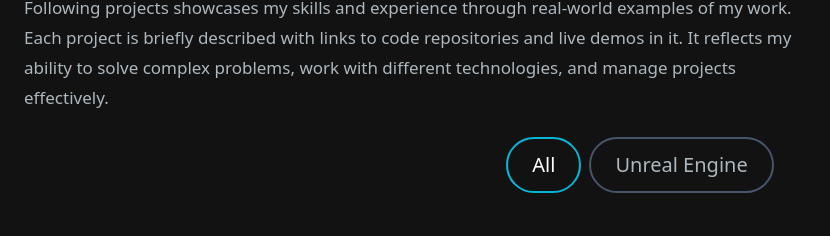
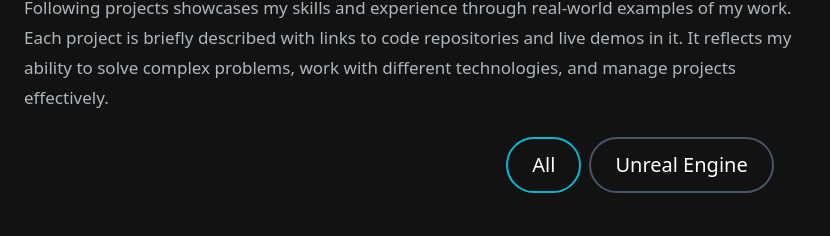
Before and after one commit to DiMs8P/Portfolio, a Next.js app: page /en in a window 1280 px wide. Shown: the part 2214-2450 px from the top of the page, without its empty margins (0-830 px from the left). Built offline with nearby package versions, Linux system fonts and the light colour scheme.

Commit message:
filter button design improvement

```diff
--- a/app/components/navbar/NavLink.jsx
+++ b/app/components/navbar/NavLink.jsx
@@ -7,7 +7,7 @@ const NavLink = ({targetId, title}) => {
           spy={true}
           smooth={true}
           className='block py-2 pl-3 pr-4
-                            text-[#ADB7BE] sm:text-xl rounded md:p-0 hover:text-white cursor-pointer'
+                            text-secondary sm:text-xl rounded md:p-0 hover:text-white cursor-pointer'
       >
           {title}
       </Link>
--- a/app/components/projects/ProjectTag.jsx
+++ b/app/components/projects/ProjectTag.jsx
@@ -3,10 +3,10 @@ import React from 'react'
 const ProjectTag = ({name, onClick, isSelected}) => {
   const buttonStyles = isSelected ?
       "text-white border-cyan-500" :
-      "text-[#ADB7BE] border-slate-600 hover:border-white"
+      "border-slate-600 hover:border-white"
   return (
       <button
-          className={`${buttonStyles} rounded-full border-2 px-6 py-3 text-xl cursor-pointer`}
+          className={`${buttonStyles} rounded-full border-2 px-6 py-3 sm:text-xl cursor-pointer`}
           onClick={() => onClick(name)}
       >
           {name}
```
